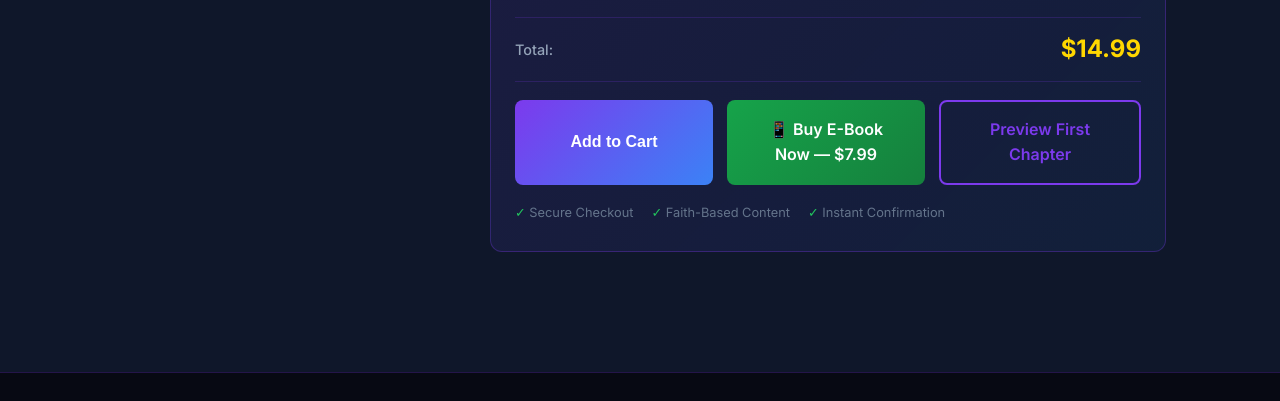
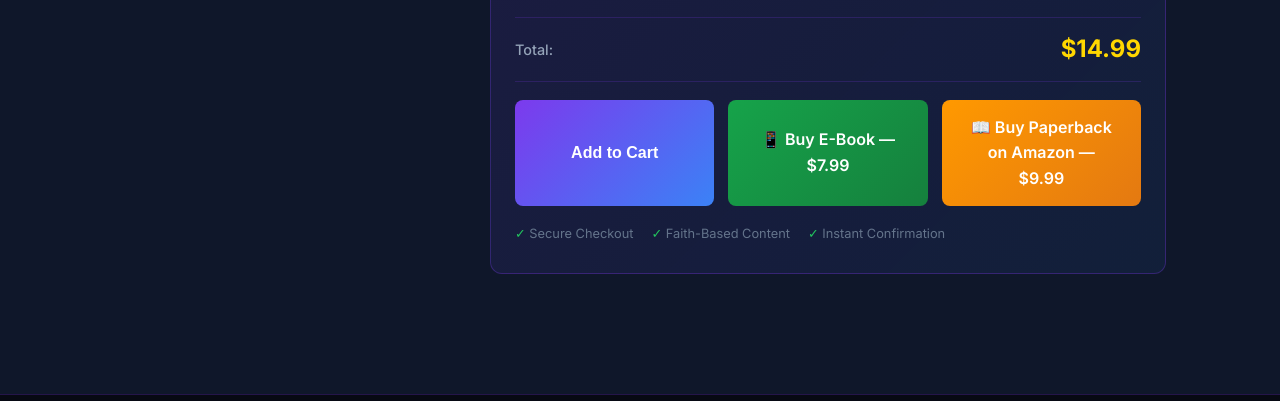
Before and after one commit to DennisNickens/dennisnickens-site, a plain HTML site: page store/doing-it-gods-way.html in a window 1280 px wide. Shown: the part 1225-1626 px from the top of the page. Drawn offline with nearby package versions, Linux system fonts and the light colour scheme; a web font is replaced by a local one.

Commit message:
Update doing-it-gods-way.html

```diff
--- a/store/doing-it-gods-way.html
+++ b/store/doing-it-gods-way.html
@@ -444,11 +444,11 @@
             <span class="digw-total-amount" id="digwTotalAmt">$14.99</span>
           </div>
           <div class="digw-btn-row">
-            <button class="digw-btn-primary" onclick="digwAddToCart(); return false;">Add to Cart</button>
-            <a href="https://link.marketingpluspro.com/payment-link/69e9483f7dd3512d920788ad" class="digw-btn-primary" style="background:linear-gradient(135deg,#16a34a,#15803d);text-decoration:none;display:inline-flex;align-items:center;justify-content:center;" target="_blank">📱 Buy E-Book Now — $7.99</a>
-            <a href="#preview" class="digw-btn-secondary">Preview First Chapter</a>
-          </div>
-          <div class="digw-trust">
+          <button class="digw-btn-primary" onclick="digwAddToCart(); return false;">Add to Cart</button>
+          <a href="https://link.marketingpluspro.com/payment-link/69e9483f7dd3512d920788ad" class="digw-btn-primary" style="background:linear-gradient(135deg,#16a34a,#15803d);text-decoration:none;display:inline-flex;align-items:center;justify-content:center;" target="_blank">📱 Buy E-Book — $7.99</a>
+          <a href="https://www.amazon.com/dp/1511602929" class="digw-btn-primary" style="background:linear-gradient(135deg,#FF9900,#e47911);text-decoration:none;display:inline-flex;align-items:center;justify-content:center;" target="_blank">📖 Buy Paperback on Amazon — $9.99</a>
+        </div>
+        <div class="digw-trust">
             <span>Secure Checkout</span>
             <span>Faith-Based Content</span>
             <span>Instant Confirmation</span>
```
